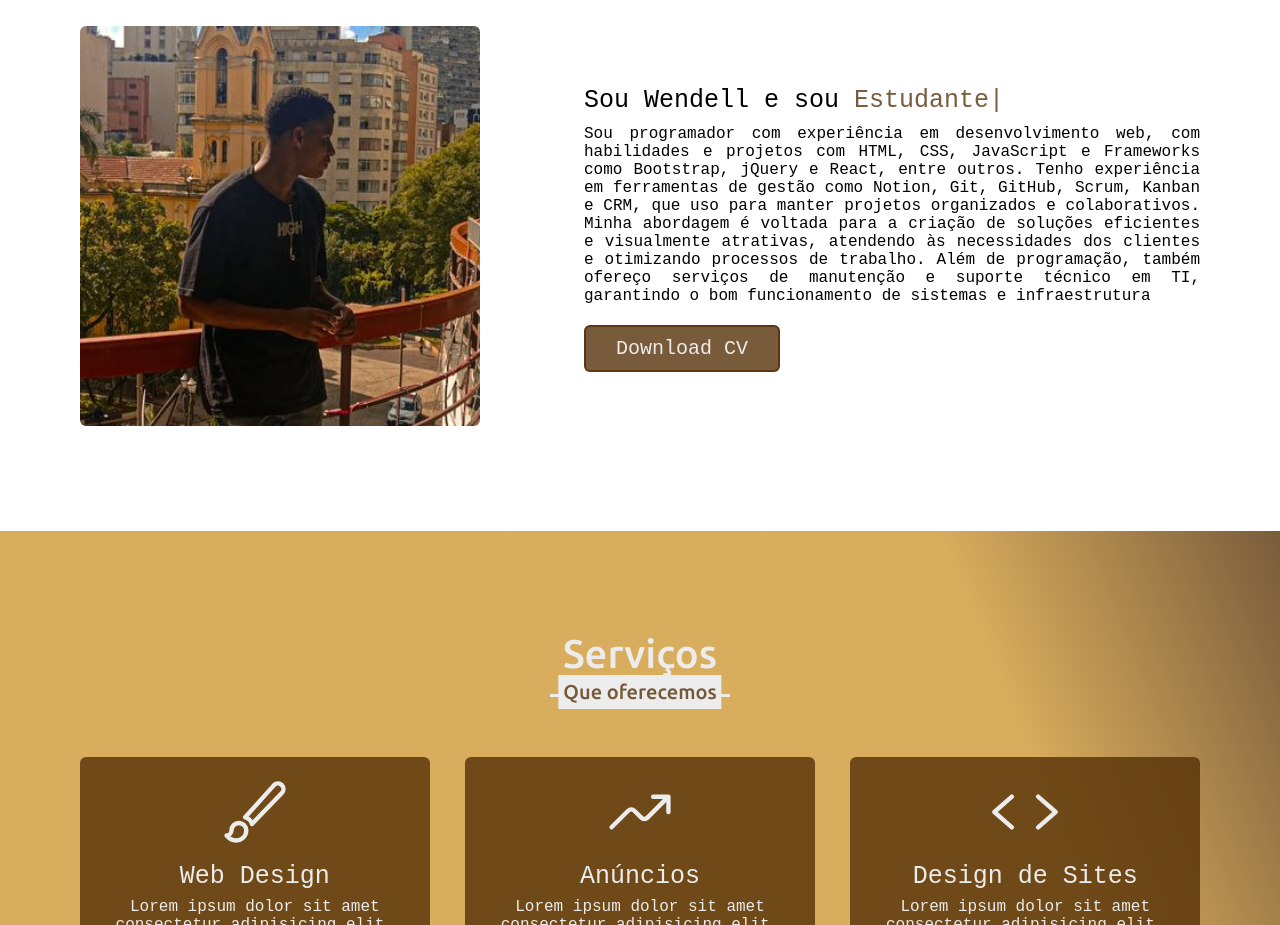
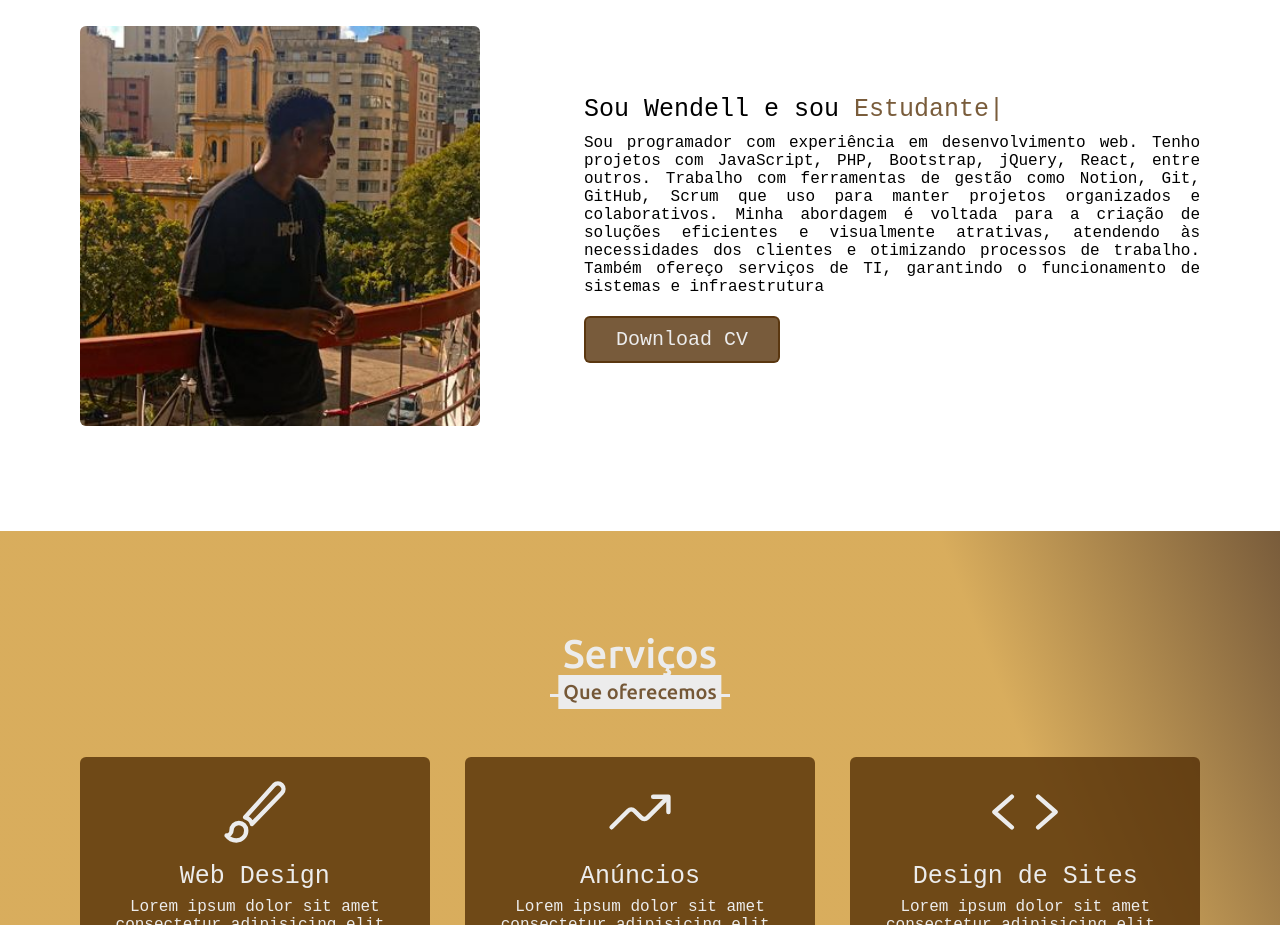
Before and after one commit to WTC13/Portfolio, a plain HTML site: page index.html in a window 1280 px wide. Shown: the part 1000-1925 px from the top of the page. Drawn offline with nearby package versions, Linux system fonts and the light colour scheme; a web font is replaced by a local one.

Commit message:
Update index.html

```diff
--- a/index.html
+++ b/index.html
@@ -51,7 +51,7 @@
                     </div>
                     <div class="column right">
                         <div class="text">Sou Wendell e sou <span class="typing-2"></span></div>
-                        <p>Sou programador com experiência em desenvolvimento web, com habilidades e projetos com HTML, CSS, JavaScript e Frameworks como Bootstrap, jQuery e React, entre outros. Tenho experiência em ferramentas de gestão como Notion, Git, GitHub, Scrum, Kanban e CRM, que uso para manter projetos organizados e colaborativos. Minha abordagem é voltada para a criação de soluções eficientes e visualmente atrativas, atendendo às necessidades dos clientes e otimizando processos de trabalho. Além de programação, também ofereço serviços de manutenção e suporte técnico em TI, garantindo o bom funcionamento de sistemas e infraestrutura</p>
+                        <p>Sou programador com experiência em desenvolvimento web. Tenho projetos com JavaScript, PHP, Bootstrap, jQuery, React, entre outros. Trabalho com ferramentas de gestão como Notion, Git, GitHub, Scrum que uso para manter projetos organizados e colaborativos. Minha abordagem é voltada para a criação de soluções eficientes e visualmente atrativas, atendendo às necessidades dos clientes e otimizando processos de trabalho. Também ofereço serviços de TI, garantindo o funcionamento de sistemas e infraestrutura</p>
                         <a href="#">Download CV</a>
                     </div>
                 </div>
```
